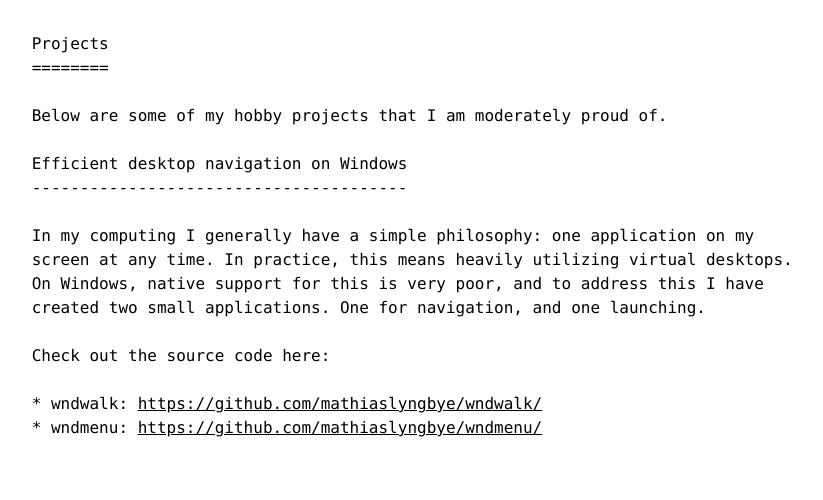
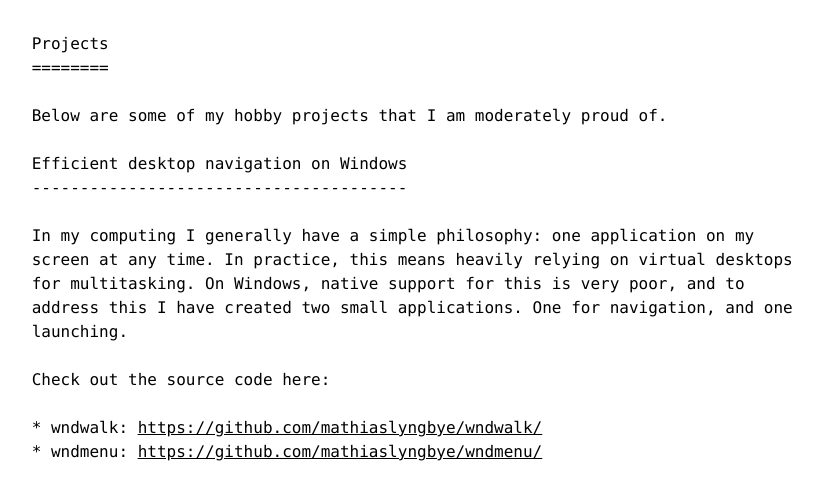
Before and after one commit to mathiaslyngbye/mathiaslyngbye.github.io, a Jekyll site: the page built from projects.md, in a window 1280 px wide. Shown: the top 500 px of the page, without its empty margins (223-1046 px from the left). Built offline with Jekyll 4.4.1, drawn with Linux system fonts in a browser that asks for light colours.

Commit message:
Update projects.md

```diff
--- a/projects.md
+++ b/projects.md
@@ -8,7 +8,7 @@ Below are some of my hobby projects that I am moderately proud of.
 
 ## Efficient desktop navigation on Windows
 In my computing I generally have a simple philosophy: one application on my screen at any time.
-In practice, this means heavily utilizing virtual desktops.
+In practice, this means heavily relying on virtual desktops for multitasking.
 On Windows, native support for this is very poor, and to address this I have created two small applications.
 One for navigation, and one launching.
 
```
